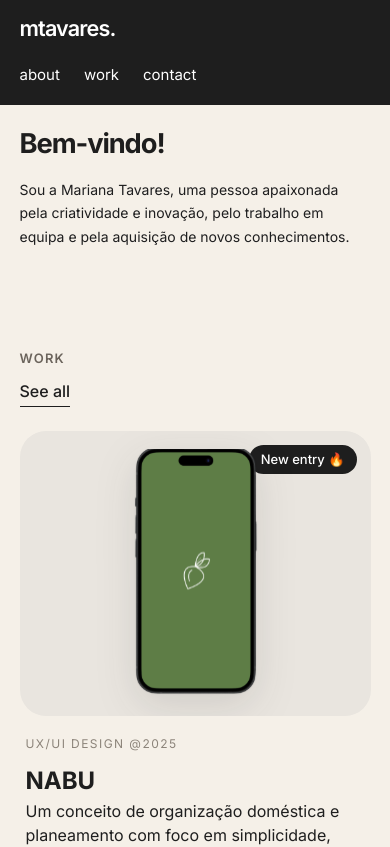
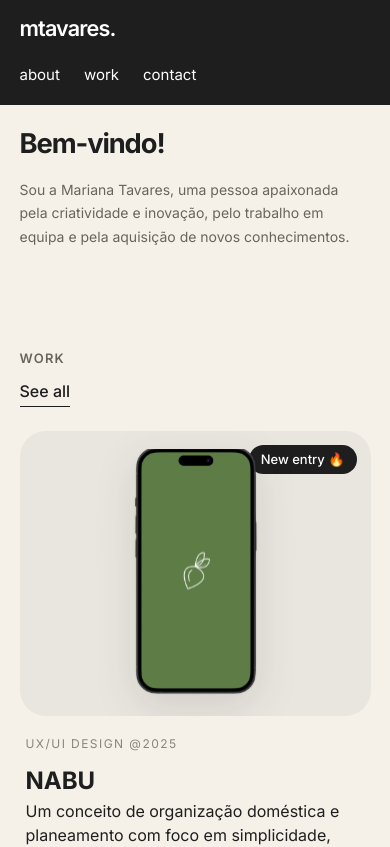
Before and after one commit to MLT05/mtavares., a React (Vite) app: page / in a window 390 px wide. Shown: the top 847 px of the page. Built offline with nearby package versions, Linux system fonts and the light colour scheme.

Commit message:
descricao

```diff
--- a/src/index.css
+++ b/src/index.css
@@ -1077,7 +1077,7 @@ img {
     max-width: 38ch;
     font-size: 15px;
     line-height: 1.7;
-    color: #1e1e1f;
+    color: #6b645c;
     margin-bottom: 26px;
   }
 
```
